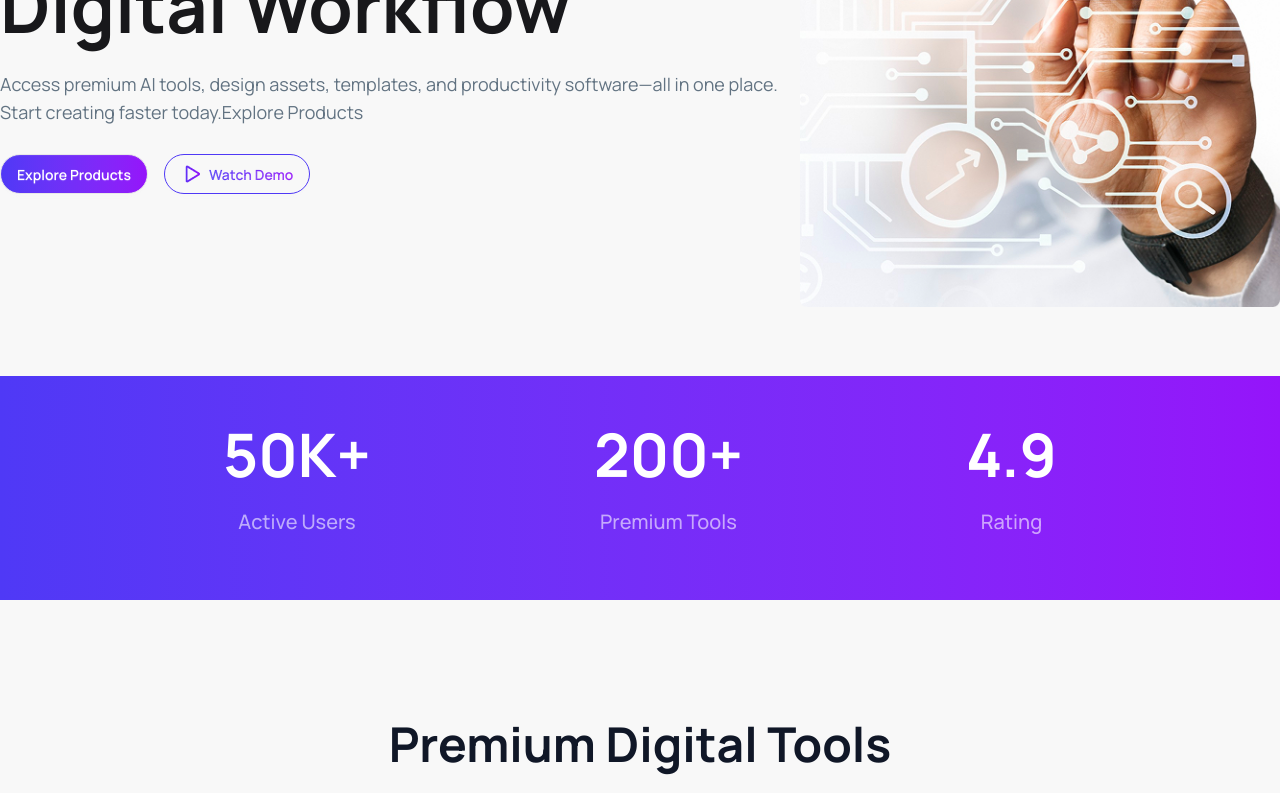
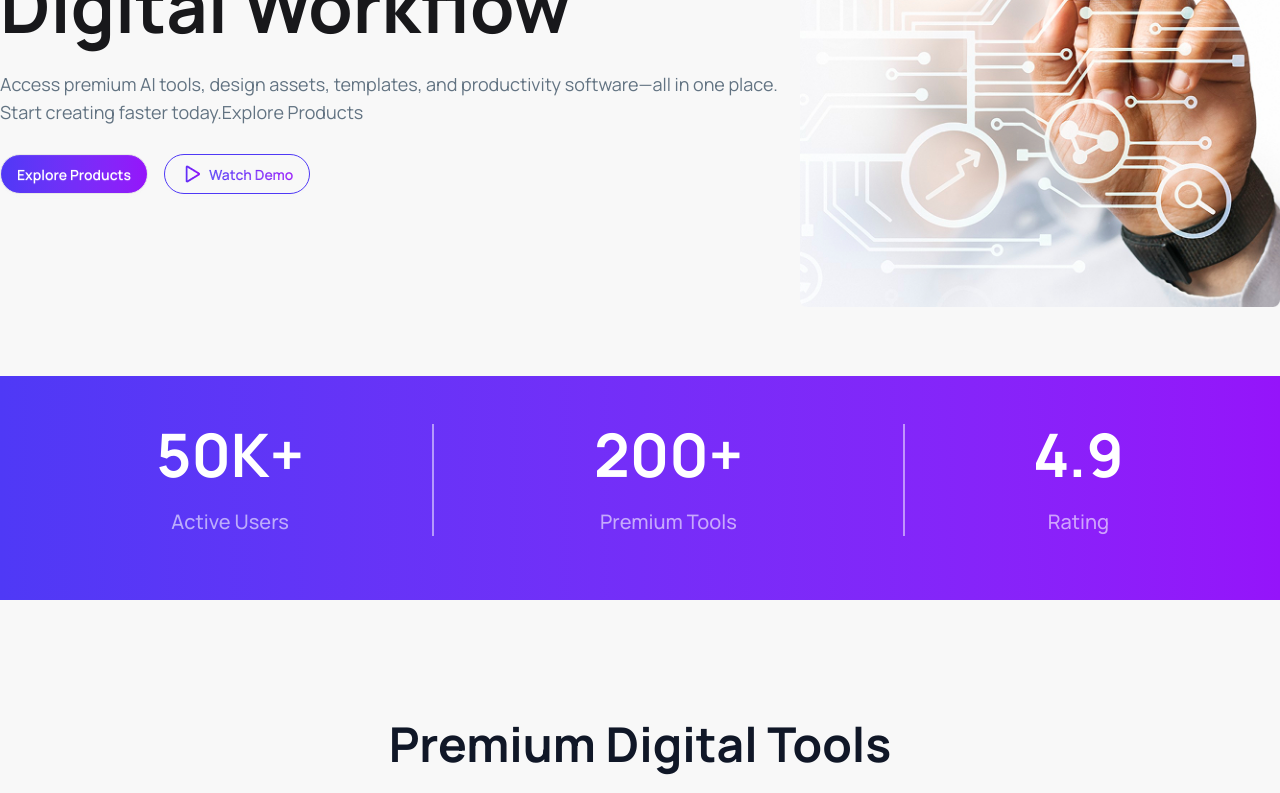
Before and after one commit to yashakib-dev/PH-A06-B13, a React (Vite) app: page / in a window 1280 px wide. Shown: the part 448-1241 px from the top of the page. Built offline with nearby package versions, Linux system fonts and the light colour scheme.

Commit message:
Improved stats section

```diff
--- a/src/components/stats/Stats.jsx
+++ b/src/components/stats/Stats.jsx
@@ -3,17 +3,17 @@ import React from 'react';
 const Stats = () => {
     return (
         <>
-         <div className='md:flex  justify-evenly my-8 py-12 space-y-4 bg-linear-to-r from-[#4F39F6] to-[#9514FA]'>
+         <div className='md:flex  justify-center my-8 py-12 space-y-4 bg-linear-to-r from-[#4F39F6] to-[#9514FA]'>
 
-            <div className=' text-center'>
+            <div className=' text-center lg:mr-30'>
                 <p className='md:text-6xl text-5xl font-bold text-[#FFFFFF]'>50K+</p> <br />
                 <p className='md:text-xl text-sm font-medium text-[#ffffff96]'>Active Users</p>
             </div>
-            <div className=' text-center'>
+            <div className=' text-center md:mr-2 md:ml-2 md:border-r-2 md:border-l-2 text-[white]/50 md:px-40'>
                 <p className='md:text-6xl text-5xl font-bold text-[#FFFFFF]'>200+</p> <br />
                 <p className='md:text-xl text-sm font-medium text-[#ffffff96]'>Premium Tools</p>
             </div>
-            <div className=' text-center'>
+            <div className=' text-center lg:ml-30 '>
                 <p className='md:text-6xl text-5xl font-bold text-[#FFFFFF]'>4.9</p> <br />
                 <p className='md:text-xl text-sm font-medium text-[#ffffff96]'>Rating</p>
             </div>
```
